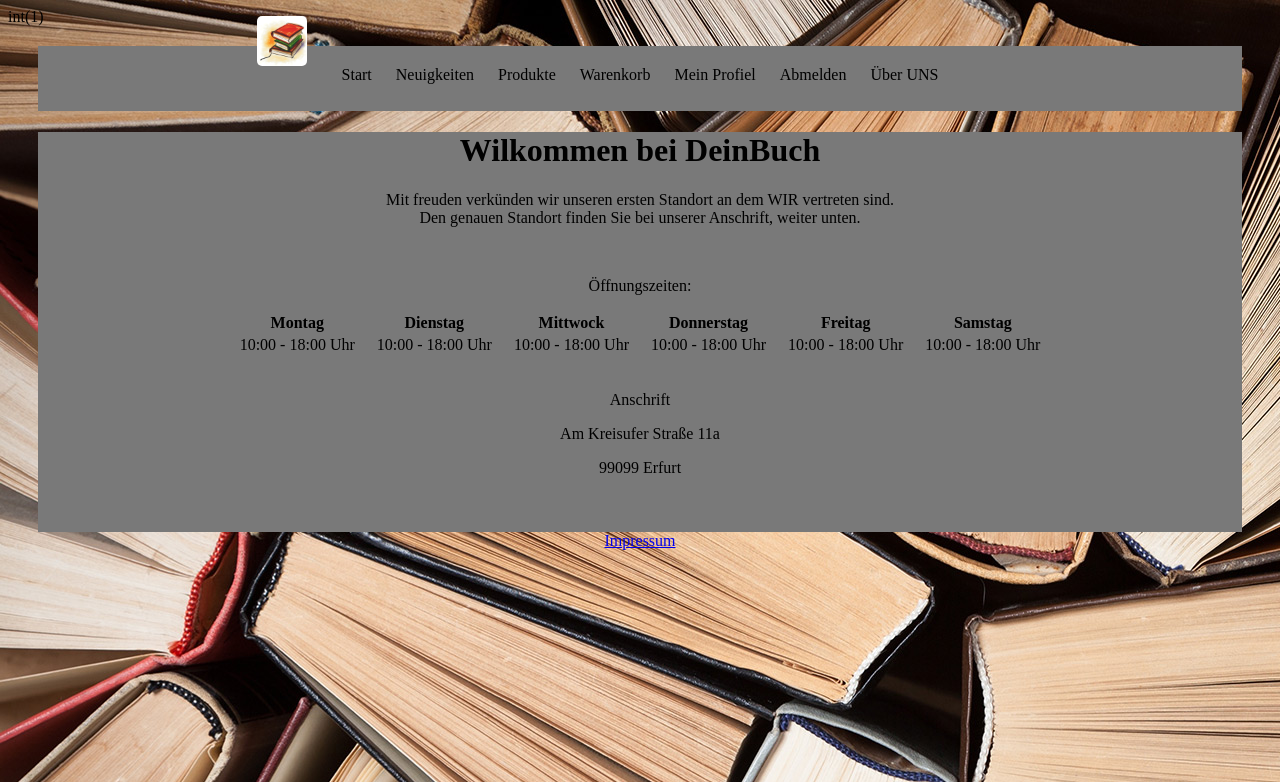
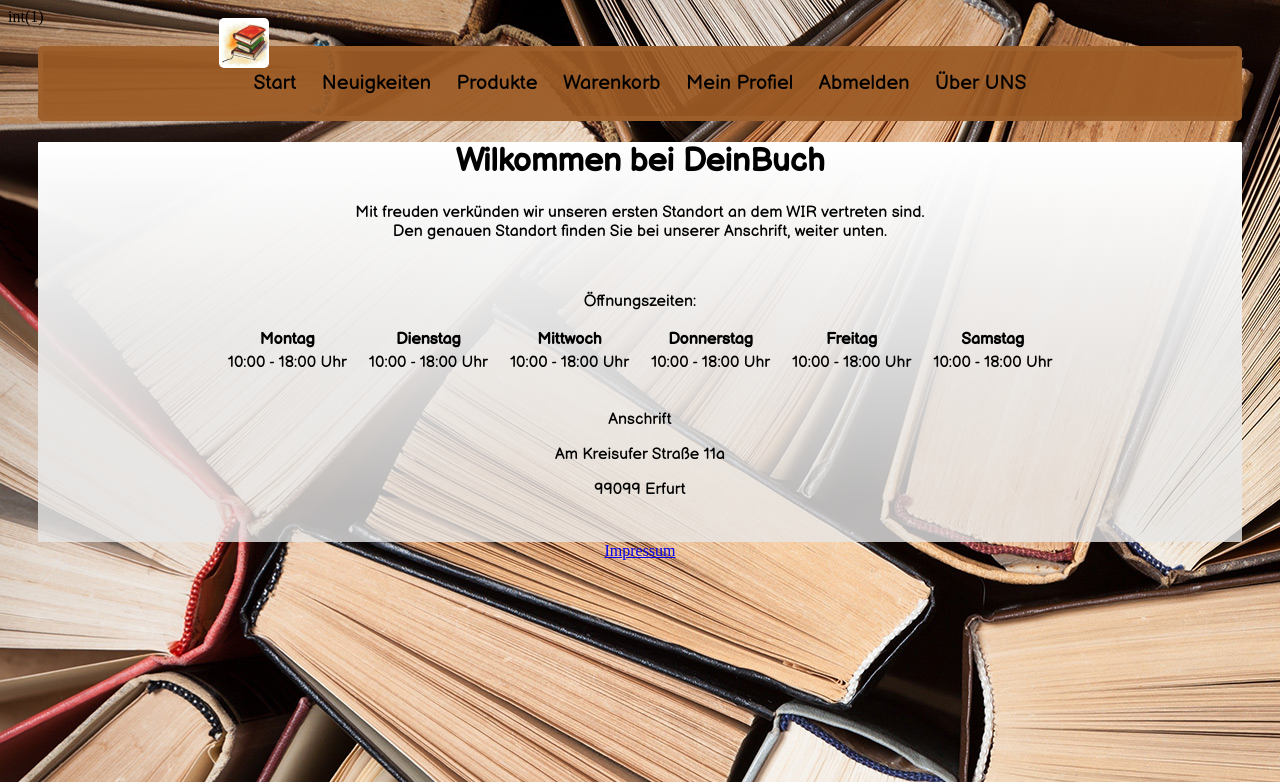
Before and after one commit to Milten3110/webverbesserung, a PHP site: page /index.php?p=home in a window 1280 px wide. Shown: the top 782 px of the page. Run offline with PHP 8.4, Linux system fonts and the light colour scheme; the visitor is signed in with stand-in values (Sample User, id 1); data that the repository does not hold is empty.

Commit message:
edit style and home, add faveicon

```diff
--- a/deinbuch/engine/assets/css/style.css
+++ b/deinbuch/engine/assets/css/style.css
@@ -1,3 +1,18 @@
+/*
+#############################
+#  ####### GLOBAL #######
+#############################
+*/
+@font-face{
+    font-family: ownFont;
+    src: url("..//fonts/BalsamiqSans-Regular.ttf");
+}
+
+input {
+    font-family: ownFont;
+}
+
+
 #navbar{
    margin-left:30px;
    margin-right: 30px;
@@ -8,8 +23,25 @@
 
    height: 45px;
    width: auto;
-   background-color: rgb(121, 121, 121);
+
+   background: rgba(155, 90, 37, 0.938);
+   border-radius: 5px;
+   border: 5px solid  rgba(158, 97, 46, 0.836);
+
+   font-family: ownFont;
+   font-size: 20px;
 }
+
+#navbar a:hover{
+    font-weight: bold;
+}
+
+.navBtn:hover{
+    background:  	rgba(30, 153, 253, 0.849) ;
+    border-radius: 5px;
+    border: 5px solid  rgba(97, 151, 250, 0.61) ;
+}
+
 #navbar a{
     padding: 10px;
 }
@@ -25,9 +57,6 @@
 
 }
 
-#navbar a:hover{
-}
-
 #navbar a:active{
     /*color: yellow;*/
 }
@@ -38,16 +67,26 @@
     margin-right: 30px;
     margin-top: 20px;
 
-    background-color: rgb(121, 121, 121);
+    background: linear-gradient(180deg, rgba(255,255,255,1) 0%, rgba(236,236,236,0.9396551724137931) 49%, rgba(231,231,231,0.8017241379310345) 90%);
 
+    font-family: ownFont;
 
     /*
     TODO: Platzhalter, height dann auf auto oder einheitsgröße
     */
-    height: 400px;
-    width: auto;
+    min-height: 400px;
+    height: auto;
+    max-width: auto;
+    border-radius: 1px;
 }
 
+
+
+/*
+###############################
+#  ####### Individual #######
+###############################
+*/
 
 .oeffnugszeiten{
     padding: 20x;
@@ -62,11 +101,11 @@ body{
     background-image: url("../bilder/buch_background.png");
 }
 
+/*Bild zur HomeSite*/
 #homeBtn{
     position: absolute;
     height: 50px;
-    margin-top: 8px;
-    right: 76%;
-
+    margin-top: 10px;
+    right: 79%;
     border-radius: 5px;
 }
--- a/deinbuch/engine/page/home.php
+++ b/deinbuch/engine/page/home.php
@@ -20,7 +20,7 @@
                 Dienstag
             </th>
             <th>
-                Mittwock
+                Mittwoch
             </th>
             <th>
                 Donnerstag
--- a/deinbuch/engine/page/navigation.php
+++ b/deinbuch/engine/page/navigation.php
@@ -3,25 +3,25 @@ if (isset($_SESSION['login']) && $_SESSION['login'] === 1) {
     echo var_dump($_SESSION['login']);
     echo "
         <nav id='navbar'>
-        <a href='?p=home'>Start</a>
-        <a href='?p=news'>Neuigkeiten</a>
-        <a href='?p=produkt'>Produkte</a>
-        <a href='?p=warenkorb'>Warenkorb</a>
-        <a href='?p=profiel'>Mein Profiel</a>
-        <a href='?p=logout'>Abmelden</a>
-        <a href='?p=uns'>Über UNS</a>
+        <a class='navBtn' href='?p=home'>Start</a>
+        <a class='navBtn' href='?p=news'>Neuigkeiten</a>
+        <a class='navBtn' href='?p=produkt'>Produkte</a>
+        <a class='navBtn' href='?p=warenkorb'>Warenkorb</a>
+        <a class='navBtn' href='?p=profiel'>Mein Profiel</a>
+        <a class='navBtn' href='?p=logout'>Abmelden</a>
+        <a class='navBtn' href='?p=uns'>Über UNS</a>
         </nav>
     ";
 } else {
     echo "
         <nav id='navbar'>
         <!-- Unangemeldete Ansicht-->
-        <a href='?p=home'>Home</a>
-        <a href='?p=news'>Neuigkeiten</a>
-        <a href='?p=produkt'>Produkte</a>
-        <a href='?p=login'>Anmelden</a>
-        <a href='?p=regestrieren'>Regestrieren</a>
-        <a href='?p=uns'>Über-UNS</a>
+        <a class='navBtn' href='?p=home'>Home</a>
+        <a class='navBtn' href='?p=news'>Neuigkeiten</a>
+        <a class='navBtn' href='?p=produkt'>Produkte</a>
+        <a class='navBtn' href='?p=login'>Anmelden</a>
+        <a class='navBtn' href='?p=regestrieren'>Regestrieren</a>
+        <a class='navBtn' href='?p=uns'>Über-UNS</a>
         </nav>
     ";
 }
```
Also changed, not shown: deinbuch/engine/assets/fonts/OFL.txt (added, +93 -0 lines), deinbuch/engine/assets/fonts/BalsamiqSans-Bold.ttf (added), deinbuch/engine/assets/fonts/BalsamiqSans-BoldItalic.ttf (added), deinbuch/engine/assets/fonts/BalsamiqSans-Italic.ttf (added), deinbuch/engine/assets/fonts/BalsamiqSans-Regular.ttf (added), deinbuch/favicon.ico (added), 1 other file.
